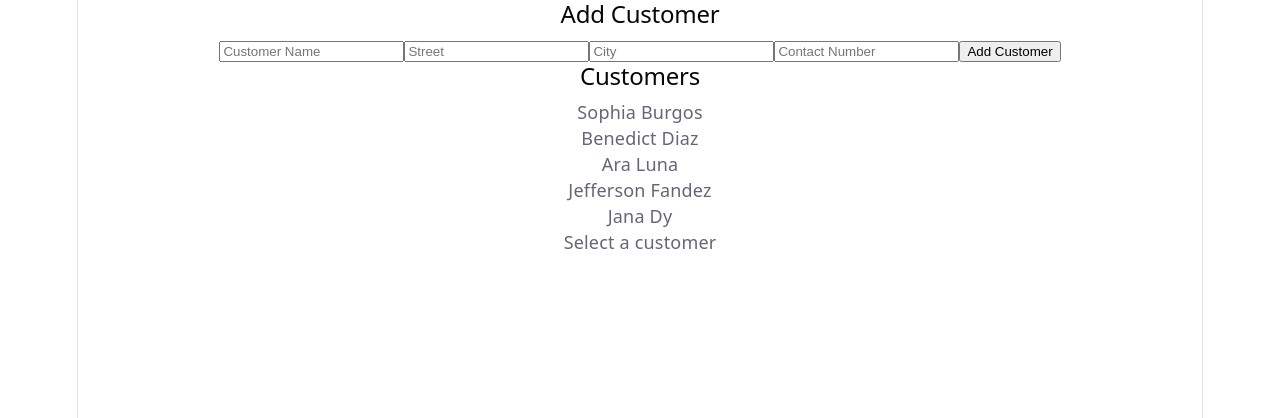
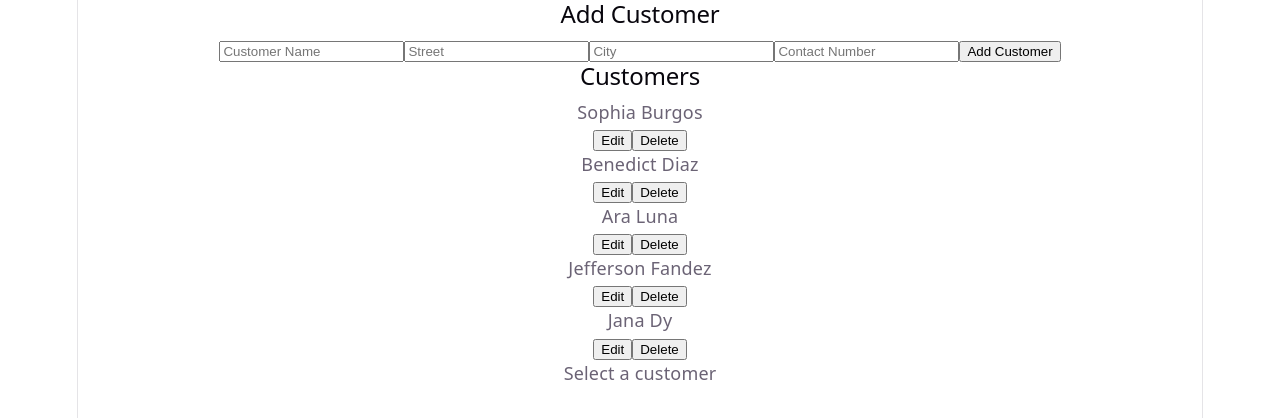
Before and after one commit to ceyceyceykhacey/FINALS_PROJECT, a React (Vite) app: page / in a window 1280 px wide. Shown: the top 418 px of the page. Built offline with nearby package versions, Linux system fonts and the light colour scheme.

Commit message:
Added edit and delete in customerspage

```diff
--- a/src/Pages/CustomersPage.tsx
+++ b/src/Pages/CustomersPage.tsx
@@ -114,20 +114,37 @@ export default function CustomersPage() {
 
    const [selectedCustomer, setSelectedCustomer] = useState<Customer | null>(null);
 
-
+  // ===== FORM STATES =====
   const [name, setName] = useState("");
   const [street, setStreet] = useState("");
   const [city, setCity] = useState("");
   const [contactValue, setContactValue] = useState("");
 
+  const [editingId, setEditingId] = useState<string | null>(null);
 
-  const addCustomer = () => {
+  // ===== CREATE OR UPDATE CUSTOMER =====
+  const handleSave = () => {
     if (!name.trim()) return;
 
+    if (editingId) {
+      // ✏️ UPDATE
+      setCustomers((prev) =>
+        prev.map((c) =>
+          c.id === editingId
+            ? {
+                ...c,
+                name,
+              }
+            : c
+        )
+      );
+
+      setEditingId(null);
+    } else {
+      // ➕ CREATE
       const newCustomer: Customer = {
         id: Date.now().toString(),
         name,
-
         addresses: [
           {
             id: "addr-" + Date.now(),
@@ -137,7 +154,6 @@ export default function CustomersPage() {
             isDefault: true,
           },
         ],
-
         contacts: [
           {
             id: "contact-" + Date.now(),
@@ -149,20 +165,37 @@ export default function CustomersPage() {
       };
 
       setCustomers([...customers, newCustomer]);
+    }
 
-    // clear form
     setName("");
     setStreet("");
     setCity("");
     setContactValue("");
   };
 
+  // ===== EDIT CUSTOMER =====
+  const handleEdit = (customer: Customer) => {
+    setName(customer.name);
+    setEditingId(customer.id);
+  };
+
+  // ===== DELETE CUSTOMER =====
+  const handleDelete = (id: string) => {
+    setCustomers(customers.filter((c) => c.id !== id));
+
+    if (selectedCustomer?.id === id) {
+      setSelectedCustomer(null);
+    }
+  };
+
   return (
     <div className="space-y-6">
 
-      {}
+      {/* ===== FORM ===== */}
       <div className="bg-white p-4 rounded-2xl shadow space-y-3">
-        <h2 className="text-lg font-semibold">Add Customer</h2>
+        <h2 className="text-lg font-semibold">
+          {editingId ? "Edit Customer" : "Add Customer"}
+        </h2>
 
         <input
           placeholder="Customer Name"
@@ -171,6 +204,8 @@ export default function CustomersPage() {
           className="border p-2 w-full rounded"
         />
 
+        {!editingId && (
+          <>
             <input
               placeholder="Street"
               value={street}
@@ -191,19 +226,55 @@ export default function CustomersPage() {
               onChange={(e) => setContactValue(e.target.value)}
               className="border p-2 w-full rounded"
             />
+          </>
+        )}
 
         <button
-          onClick={addCustomer}
+          onClick={handleSave}
           className="bg-blue-500 text-white px-4 py-2 rounded hover:bg-blue-600"
         >
-          Add Customer
+          {editingId ? "Update Customer" : "Add Customer"}
         </button>
       </div>
 
-      {}
+      {/* ===== MAIN LAYOUT ===== */}
       <div className="grid grid-cols-1 md:grid-cols-3 gap-6">
-        <CustomerList customers={customers} onSelect={setSelectedCustomer} />
+        {/* LEFT: LIST + ACTIONS */}
+        <div className="bg-white p-4 rounded-2xl shadow space-y-2">
+          <h2 className="font-semibold mb-2">Customers</h2>
 
+          {customers.map((c) => (
+            <div
+              key={c.id}
+              className="p-2 border rounded flex justify-between items-center"
+            >
+              <span
+                onClick={() => setSelectedCustomer(c)}
+                className="cursor-pointer"
+              >
+                {c.name}
+              </span>
+
+              <div className="flex gap-2">
+                <button
+                  onClick={() => handleEdit(c)}
+                  className="text-blue-500 text-sm"
+                >
+                  Edit
+                </button>
+
+                <button
+                  onClick={() => handleDelete(c.id)}
+                  className="text-red-500 text-sm"
+                >
+                  Delete
+                </button>
+              </div>
+            </div>
+          ))}
+        </div>
+
+        {/* RIGHT: DETAILS */}
         <div className="md:col-span-2">
           {selectedCustomer ? (
             <CustomerDetails customer={selectedCustomer} />
```
Lines whose indentation alone changed are shown as unchanged.
